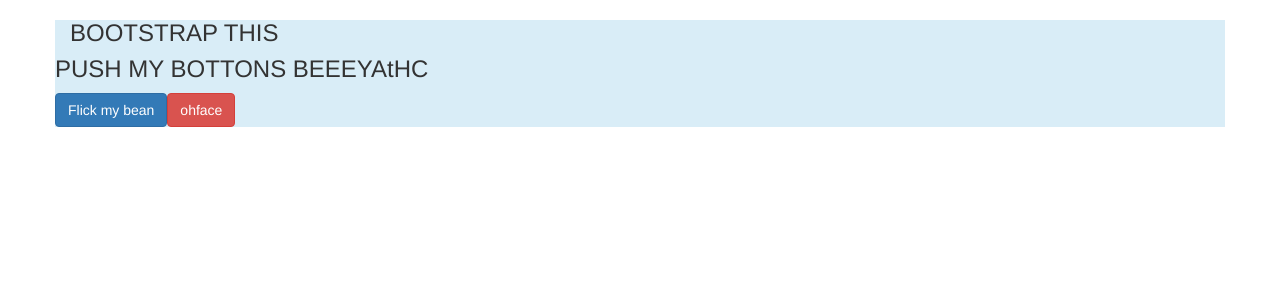
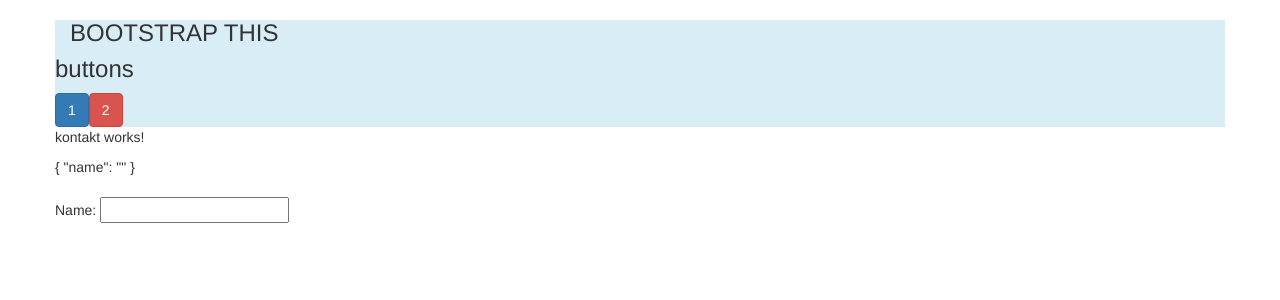
Before and after one commit to elktelomete/komplettering, an Angular app: page / in a window 1280 px wide. Shown: the top 300 px of the page. Built offline with nearby package versions, Linux system fonts and the light colour scheme.

Commit message:
commit commit

```diff
--- a/src/app/app.component.html
+++ b/src/app/app.component.html
@@ -4,10 +4,13 @@
       <h3>BOOTSTRAP THIS</h3>
     </div>
 
-    <div class="p-3 mb-2 bg-info text-dark">
-      <h3>PUSH MY BOTTONS BEEEYAtHC</h3>
-      <button type="button" class="btn btn-primary">Flick my bean</button>
-      <button type="button" class="btn btn-danger">ohface</button>
+    <div class="container-sm">
+      <div class="p-3 mb-2 bg-info text-dark">
+        <h3>buttons</h3>
+        <button type="button" class="btn btn-primary">1</button>
+        <button type="button" class="btn btn-danger">2</button>
+      </div>
+      <app-kontakt></app-kontakt>
     </div>
   </div>
 </div>
--- /dev/null
+++ b/src/app/kontakt/kontakt.component.html
@@ -0,0 +1,7 @@
+<p>kontakt works!</p>
+<form #elformo="ngForm">
+  {{ elformo.value | json }}
+  <br />
+  <br />
+  Name: <input type="text" name="name" ngModel />
+</form>
--- /dev/null
+++ b/src/app/kontakt/kontakt.component.ts
@@ -0,0 +1,16 @@
+import { Component, OnInit } from '@angular/core';
+
+
+@Component({
+  selector: 'app-kontakt',
+  templateUrl: './kontakt.component.html',
+  styleUrls: ['./kontakt.component.scss']
+})
+export class KontaktComponent implements OnInit {
+
+  constructor() { }
+
+  ngOnInit(): void {
+  }
+
+}
```
Also changed, not shown: src/app/app.module.ts (+6 -2 lines), src/app/kontakt/kontakt.component.scss (added), 1 other file (tests, documents, lock files or other folders).
